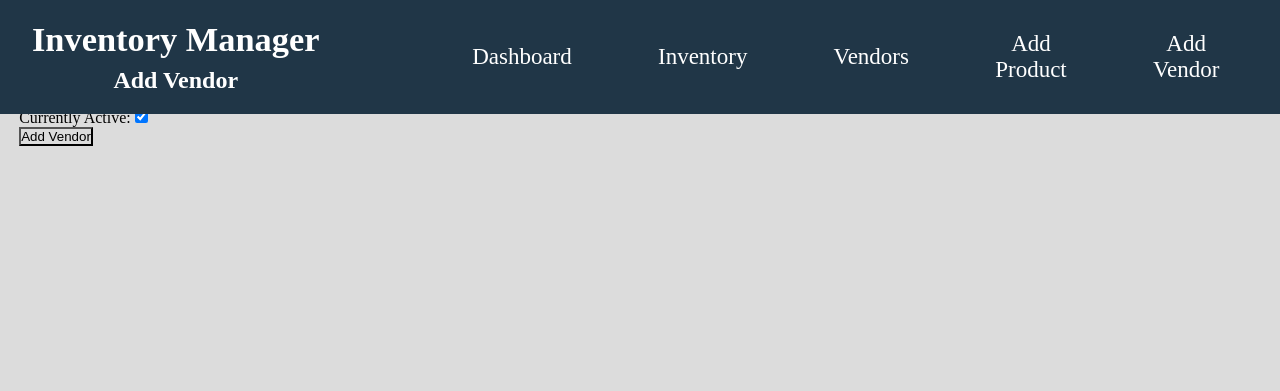
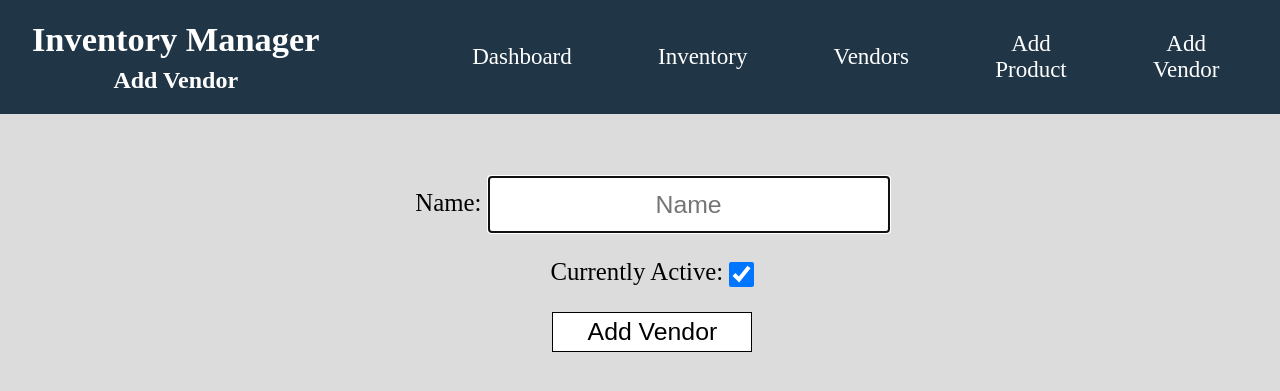
Before and after one commit to AlexanderSeton/inventory-manager, a Flask app: page /vendors/new in a window 1280 px wide. Shown: the top 391 px of the page. Run offline with Flask 2, Linux system fonts and the light colour scheme.

Commit message:
Add vendor styling complete.

```diff
--- a/app.py
+++ b/app.py
@@ -71,7 +71,7 @@ def barchart():
     print("\n\n\nTHREE LOWEST STOCK ITEMS: ", lowest_stock_three)
     # create bar chart
     # plt.switch_backend("Agg")
-    fig, ax = plt.subplots(figsize=(8, 3))
+    fig, ax = plt.subplots(figsize=(7, 3))
     x = [product.name for product in lowest_stock_three]
     y = [product.stock_quantity for product in lowest_stock_three]
     plt.bar(x, y)
--- a/static/style.css
+++ b/static/style.css
@@ -336,3 +336,186 @@
 .vendors-link {
     text-decoration: none;
 }
+
+
+
+/* /products/new.html */
+.products-new-form {
+    margin-top: 5%;
+    /* border: 3px black solid; */
+    font-size: 155%;
+    text-align: right;
+    width: 50%;
+    padding-bottom: 2%;
+}
+
+.products-name {
+    /* border: 1px black solid; */
+    padding: 0.5%;
+}
+
+#name{
+    height: 55px;
+    width: 400px;
+    font-size: 100%;
+    background-color: white;
+    vertical-align: middle;
+    border: 1px black solid;
+    text-align: center;
+}
+
+.products-description {
+    /* border: 1px black solid; */
+    padding: 0.5%;
+}
+
+#description{
+    height: 55px;
+    width: 400px;
+    font-size: 120%;
+    background-color: white;
+    vertical-align: middle;
+    text-align: center;
+}
+
+.products-stock-quantity {
+    /* border: 1px black solid; */
+    padding: 0.5%;
+}
+
+#stock_quantity{
+    height: 55px;
+    width: 400px;
+    font-size: 100%;
+    background-color: white;
+    vertical-align: middle;
+    border: 1px black solid;
+    text-align: center;
+}
+
+.products-buying-cost {
+    /* border: 1px black solid; */
+    padding: 0.5%;
+}
+
+#buying_cost{
+    height: 55px;
+    width: 400px;
+    font-size: 100%;
+    background-color: white;
+    vertical-align: middle;
+    border: 1px black solid;
+    text-align: center;
+}
+
+.products-selling-price {
+    /* border: 1px black solid; */
+    padding: 0.5%;
+}
+
+#selling_price{
+    height: 55px;
+    width: 400px;
+    font-size: 100%;
+    background-color: white;
+    vertical-align: middle;
+    border: 1px black solid;
+    text-align: center;
+}
+
+.products-vendor-id {
+    /* border: 1px black solid; */
+    padding: 0.5%;
+}
+
+#vendor_id{
+    height: 55px;
+    width: 400px;
+    font-size: 100%;
+    background-color: white;
+    vertical-align: middle;
+    border: 1px black solid;
+    text-align: center;
+}
+
+.products-submit {
+    /* border: 1px black solid; */
+    padding: 0.5%;
+    padding-right: 15%;
+}
+
+#products-new-submit {
+    height: 40px;
+    width: 200px;
+    font-size: 100%;
+    background-color: white;
+    vertical-align: middle;
+    border: 1px black solid;
+    text-align: center;
+}
+
+.products-smart-search {
+    /* border: 1px black solid; */
+    padding: 0.5%;
+    padding-top: 15%;
+    text-align: center;
+}
+
+#smart-search {
+    height: 40px;
+    width: 175px;
+    font-size: 100%;
+    background-color: white;
+    vertical-align: middle;
+    border: 1px black solid;
+    text-align: center;
+}
+
+.products-new-page {
+    display: flex;
+    flex-flow: row nowrap;
+    justify-content: space-evenly;
+}
+
+
+
+/* vendors/new.html */
+.vendors-new-page {
+    padding: 1%;
+    margin-top: 5%;
+    /* border: 1px black solid; */
+    width: 100%;
+    font-size: 155%;
+    text-align: center;
+    padding-bottom: 2%;
+}
+
+.vendors-name {
+    padding: 1%;
+}
+
+.vendors-active {
+    padding: 1%;
+}
+
+.vendors-submit {
+    padding: 1%;
+}
+
+#active {
+    height: 25px;
+    width: 25px;
+    font-size: 100%;
+    vertical-align: middle;
+    padding: 1%;
+}
+
+#vendors-new-submit {
+    height: 40px;
+    width: 200px;
+    font-size: 100%;
+    background-color: white;
+    vertical-align: middle;
+    border: 1px black solid;
+    text-align: center;
+}
--- a/templates/vendors/new.html
+++ b/templates/vendors/new.html
@@ -1,22 +1,26 @@
 {%extends "base.html"%}
 {%block content%}
 
+<div class="vendors-new-page">
+
   <form action="/vendors" method="post">
 
-  <div>
+    <div class="vendors-name">
       <label for="name">Name:</label>
       <input type="text" id="name" name="name" placeholder="Name" required autofocus>
     </div>
 
-  <div>
+    <div class="vendors-active">
       <label for="active">Currently Active:</label>
       <input type="checkbox" id="active" name="active" checked>
     </div>
 
-    <div>
-        <button type="submit">Add Vendor</button>
+      <div class="vendors-submit">
+          <button type="submit" id="vendors-new-submit">Add Vendor</button>
       </div>
 
   </form>
 
+</div>
+
 {%endblock%}
```
Also changed, not shown: templates/products/new.html (+17 -10 lines). Lines whose indentation alone changed are shown as unchanged.
